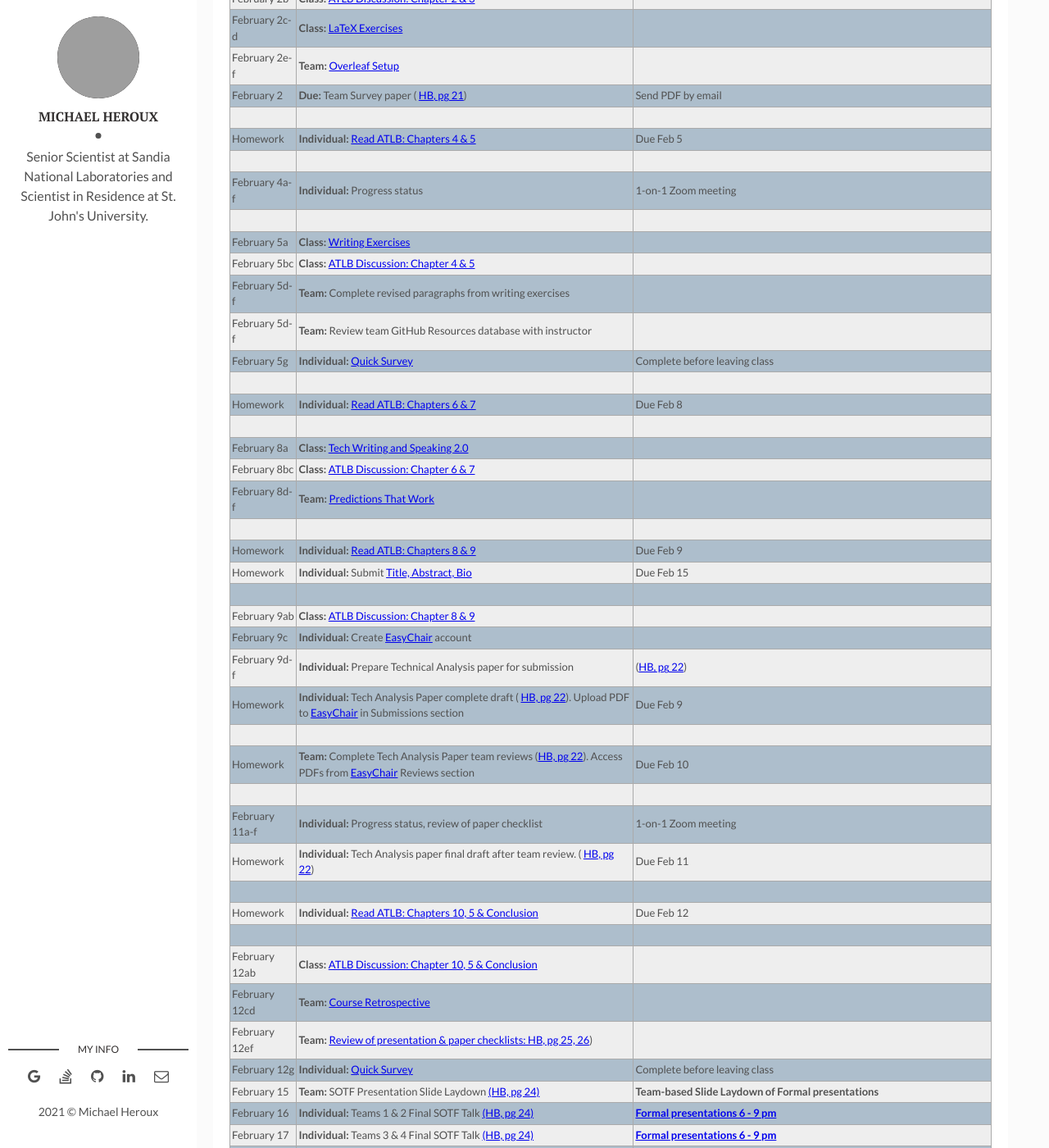
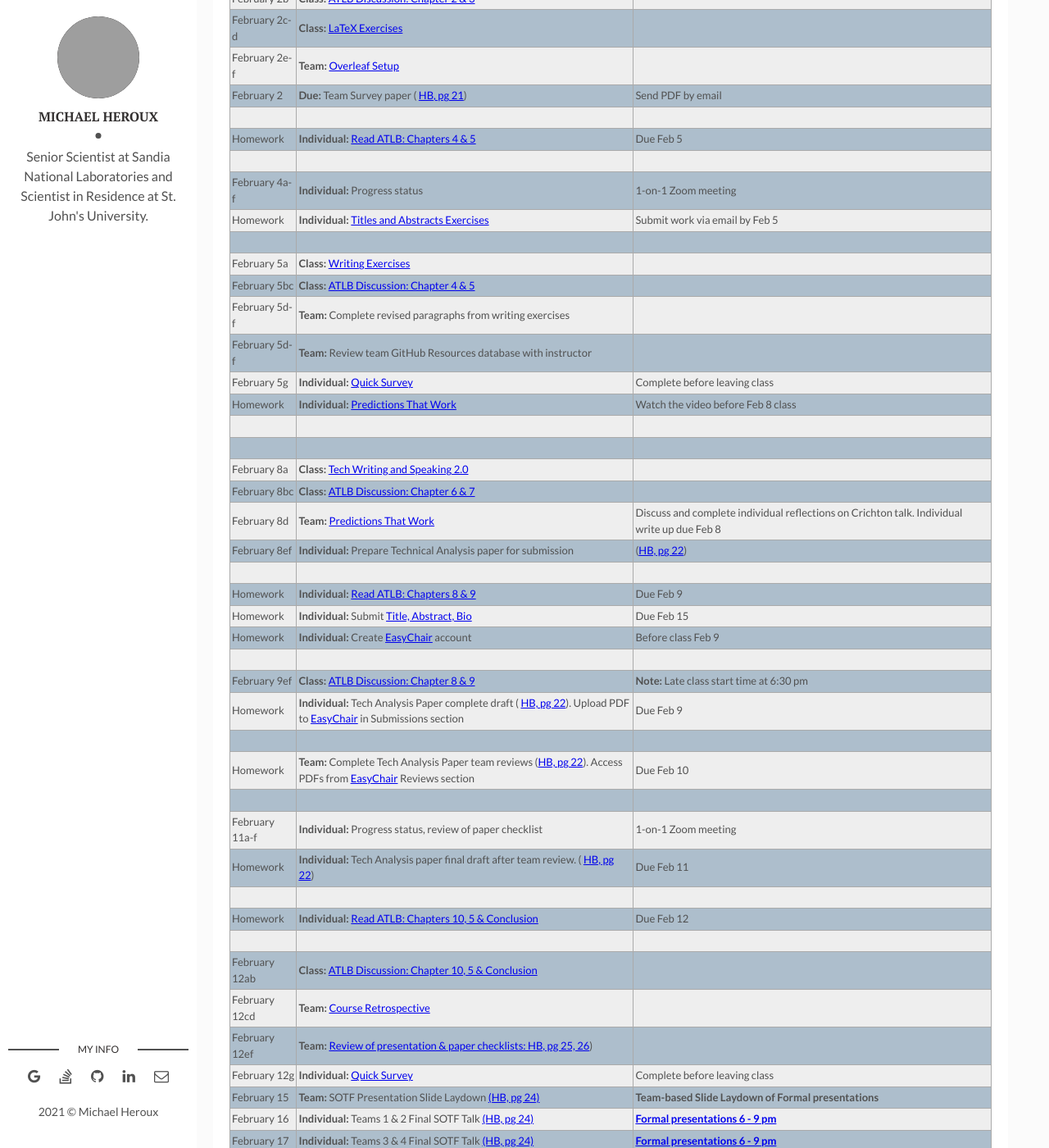
Before and after one commit to maherou/Teaching, a Jekyll site: the page built from files/CS373/2021-Spring-Class-Meeting-Schedule.md, in a window 1280 px wide and 1400 px high, scrolled down 1623 px. Shown: the whole window at 82% size. Built offline with Jekyll 4.4.1, drawn with Linux system fonts in a browser that asks for light colours; grey boxes are pictures that could not be loaded.

Commit message:
Update schedule

```diff
--- a/files/CS373/2021-Spring-Class-Meeting-Schedule.md
+++ b/files/CS373/2021-Spring-Class-Meeting-Schedule.md
@@ -64,25 +64,26 @@ location: "Collegeville, MN, USA"
 | Homework | **Individual:** [Read ATLB: Chapters 4 & 5](../ATLB-Discussion) | Due Feb 5 |
 | | |
 | February 4a-f| **Individual:** Progress status | 1-on-1 Zoom meeting |
-| | |
+| Homework | **Individual:** [Titles and Abstracts Exercises](https://collegeville.github.io/Scribe/TitlesAndAbstractsThatWork/) | Submit work via email by Feb 5 |
+|| | |
 | February 5a | **Class:** [Writing Exercises](https://collegeville.github.io/Scribe/BetterTechnicalWriting/)
 | February 5bc | **Class:** [ATLB Discussion: Chapter 4 & 5](../ATLB-Discussion)  | |
 | February 5d-f | **Team:** Complete revised paragraphs from writing exercises| |
 | February 5d-f | **Team:** Review team GitHub Resources database with instructor | |
 | February 5g | **Individual:** [Quick Survey](https://forms.gle/v77ztSXy42bzjfKF8) | Complete before leaving class |
+| Homework | **Individual:** [Predictions That Work](https://collegeville.github.io/Scribe/PredictionsThatWork/) | Watch the video before Feb 8 class |
 | | |
-| Homework | **Individual:** [Read ATLB: Chapters 6 & 7](../ATLB-Discussion) | Due Feb 8 |
-| | |
+ | |
 | February 8a | **Class:** [Tech Writing and Speaking 2.0](./TechWritingSpeaking2.0.pdf)
 | February 8bc | **Class:** [ATLB Discussion: Chapter 6 & 7](../ATLB-Discussion) | |
-| February 8d-f | **Team:** [Predictions That Work](https://collegeville.github.io/Scribe/PredictionsThatWork/) | |
+| February 8d | **Team:** [Predictions That Work](https://collegeville.github.io/Scribe/PredictionsThatWork/) | Discuss and complete individual reflections on Crichton talk. Individual write up due Feb 8|
+| February 8ef | **Individual:** Prepare Technical Analysis paper for submission | ([HB, pg 22](./CSCI373CourseHandbookLatestEdition.pdf)) |
 | | |
 | Homework | **Individual:** [Read ATLB: Chapters 8 & 9](../ATLB-Discussion) | Due Feb 9 |
 | Homework | **Individual:** Submit [Title, Abstract, Bio](https://forms.gle/ScuC4Ca7xn1zfhaP6) | Due Feb 15 |
+| Homework | **Individual:** Create [EasyChair](https://easychair.org/conferences/?conf=spring2021tap) account | Before class Feb 9 |
 | | |
-| February 9ab | **Class:** [ATLB Discussion: Chapter 8 & 9](../ATLB-Discussion) | |
-| February 9c | **Individual:** Create [EasyChair](https://easychair.org/conferences/?conf=spring2021tap) account | |
-| February 9d-f | **Individual:** Prepare Technical Analysis paper for submission | ([HB, pg 22](./CSCI373CourseHandbookLatestEdition.pdf)) |
+| February 9ef | **Class:** [ATLB Discussion: Chapter 8 & 9](../ATLB-Discussion) | **Note:** Late class start time at 6:30 pm |
 | Homework | **Individual:** Tech Analysis Paper complete draft ( [HB, pg 22](../CSCI373CourseHandbookLatestEdition.pdf)). Upload PDF to [EasyChair](https://easychair.org/conferences/?conf=spring2021tap) in Submissions section | Due Feb 9 |
 | | |
 | Homework | **Team:** Complete Tech Analysis Paper team reviews ([HB, pg 22](../CSCI373CourseHandbookLatestEdition.pdf)). Access PDFs from [EasyChair](https://easychair.org/conferences/?conf=spring2021tap) Reviews section | Due Feb 10 |
```
